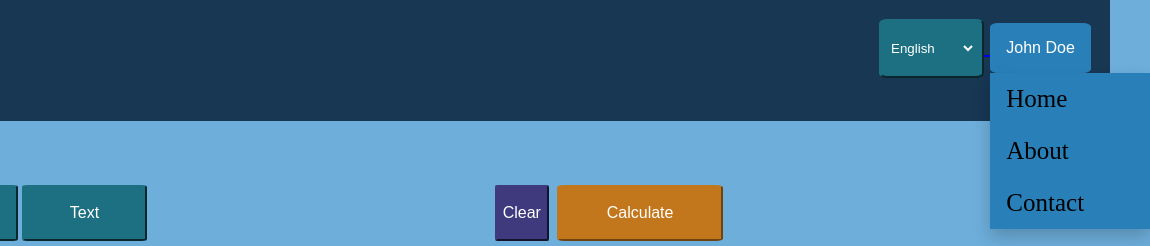
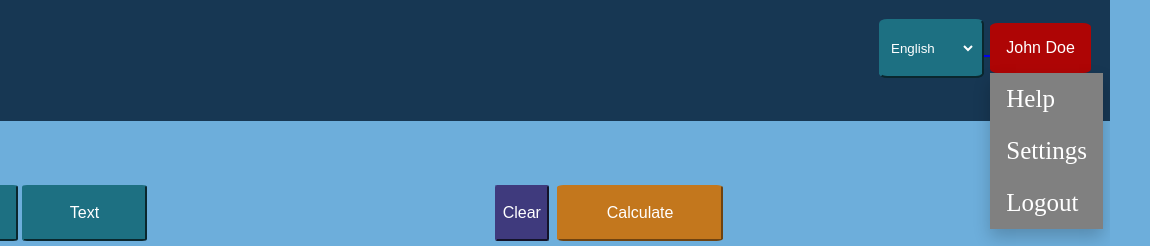
Before and after one commit to ksoloway/SDHacks2019, a website: page views/index.html in a window 1280 px wide. Both pictures are taken after a click on the button "John Doe". Shown: the top 246 px of the page, 170-1320 px from the left, 1150 px wide, since content can reach past the window. Drawn offline with nearby package versions, Linux system fonts and the light colour scheme; files whose address does not match are found by name.

Commit message:
color changes

```diff
--- a/public/styles/index.css
+++ b/public/styles/index.css
@@ -135,7 +135,7 @@ select {
 }
 
 .dropbtn:hover, .dropbtn:focus {
-  background-color: #2980B9;
+  background-color: #AE0505;
 }
 
 .dropdown {
@@ -146,15 +146,15 @@ select {
 .dropdown-content {
   display: none;
   position: absolute;
-  background-color: #2980B9;
-  min-width: 160px;
+  background-color: gray;
+  max-width: 140px;
   overflow: auto;
   box-shadow: 0px 8px 16px 0px rgba(0,0,0,0.2);
   z-index: 1;
 }
 
 .dropdown-content a {
-  color: black;
+  color: white;
   padding: 12px 16px;
   text-decoration: none;
   display: block;
--- a/views/index.html
+++ b/views/index.html
@@ -24,9 +24,9 @@
         <div class="dropdown">
           <button onclick="myFunction()" class="dropbtn">John Doe</button>
             <div id="myDropdown" class="dropdown-content">
-              <a href="#home">Home</a>
-              <a href="#about">About</a>
-              <a href="#contact">Contact</a>
+              <a href="#help">Help</a>
+              <a href="#settings">Settings</a>
+              <a href="#logout">Logout</a>
             </div>
         </div>
       <!--  <a href="#"><button class="Button-Design"><p>John Doe</p></button></a> -->
```
